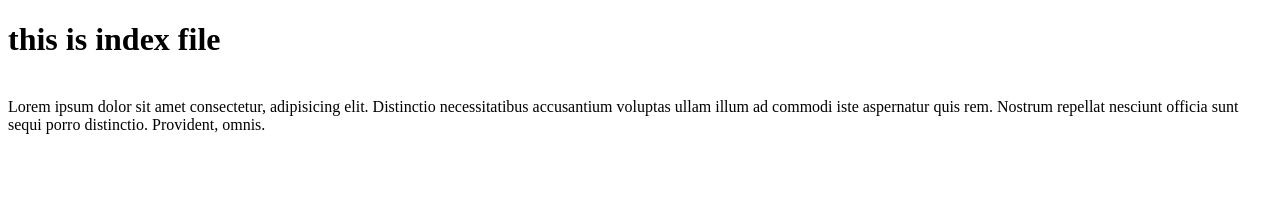
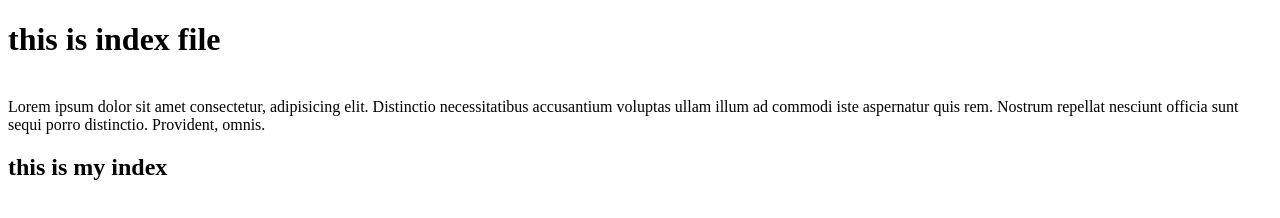
Before and after one commit to SyedMurtazaSaeed/GIT-MARCH-26-2025, a plain HTML site: page Index.html in a window 1280 px wide. Drawn offline with Linux system fonts and the light colour scheme.

Commit message:
saved2ndtime

```diff
--- a/Index.html
+++ b/Index.html
@@ -13,5 +13,8 @@
 <br>
 Lorem ipsum dolor sit amet consectetur, adipisicing elit. Distinctio necessitatibus accusantium voluptas ullam illum ad commodi iste aspernatur quis rem. Nostrum repellat nesciunt officia sunt sequi porro distinctio. Provident, omnis.
 
+<h2>
+    this is my index
+</h2>
 </body>
 </html>
```
